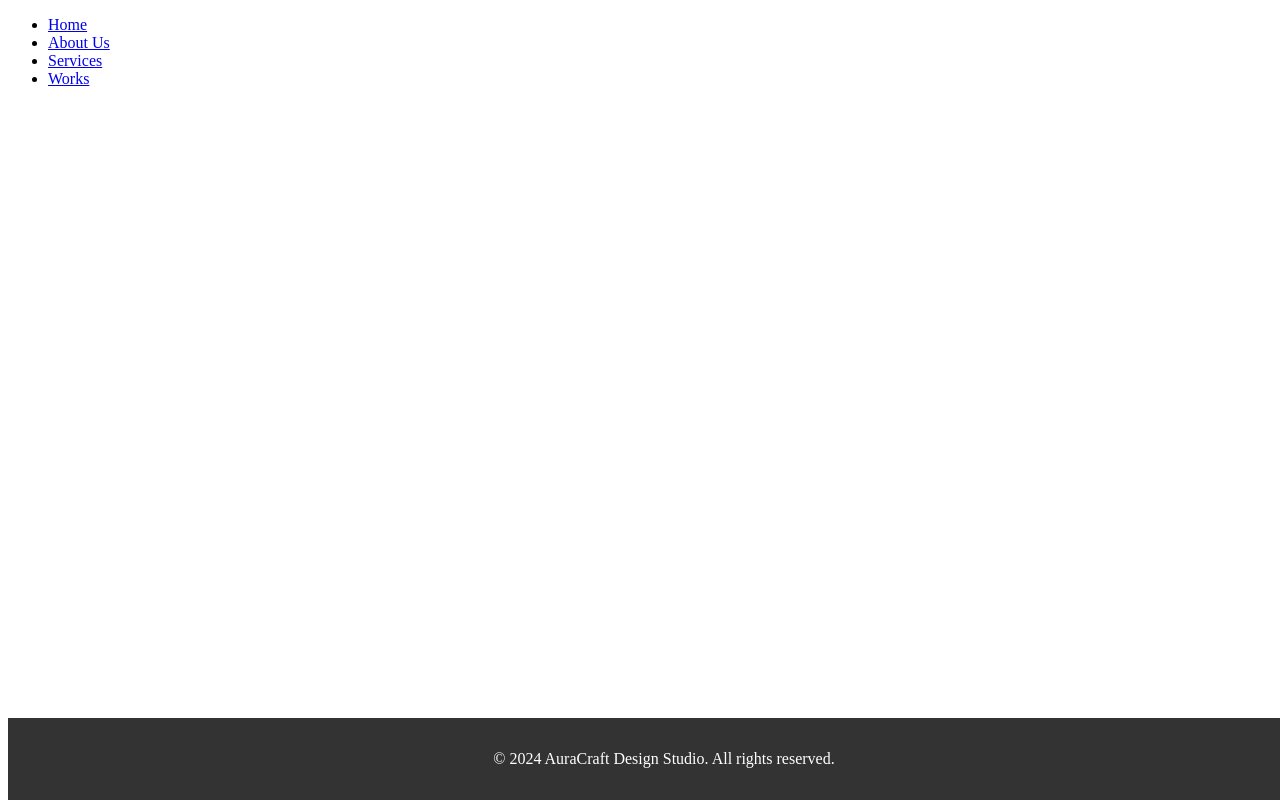
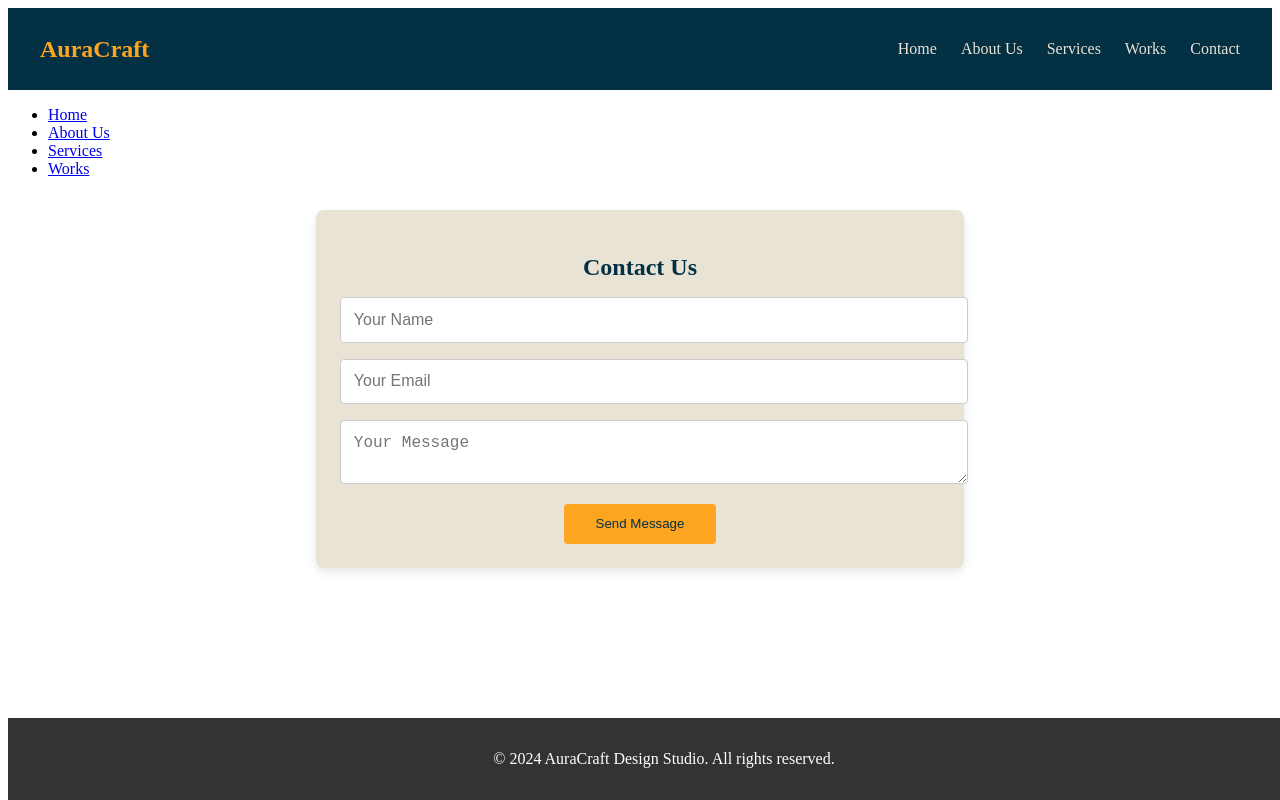
Before and after one commit to sherry-web/AuraCraft-DesignStudio, a React (Create React App) app: page /contact in a window 1280 px wide. Built offline with nearby package versions, Linux system fonts and the light colour scheme.

Commit message:
Fix module resolution for Home component, correct imports in App.js, and ensure directory structure and file paths are consistent. Improved project readiness for user-friendly enhancements.

```diff
--- a/src/App.js
+++ b/src/App.js
@@ -1,14 +1,17 @@
 import React, { useState } from 'react';
 import { BrowserRouter as Router, Route, Routes } from 'react-router-dom';
+import NavBar from './components/NavBar';
 import Login from './components/pages/Login';
+import Home from './components/Home/Home';
 import Dashboard from './components/pages/Dashboard';
 import PrivateRoute from './components/pages/PrivateRoute';
-import Home from './components/Home/Home'; // Import Home properly
 import AboutUs from './components/AboutUs';
 import Services from './components/Services';
 import Works from './components/Works';
+import ContactForm from './components/pages/ContactForm';
 import Footer from './components/Footer';
 import Header from './components/Header';
+
 
 const App = () => {
   const [isAuthenticated, setIsAuthenticated] = useState(false);
@@ -18,18 +21,11 @@ const App = () => {
 
   return (
     <Router>
-      {/* Header is always visible */}
+      <NavBar />
       <Header />
-
-      {/* Application Routes */}
       <Routes>
-        {/* Home page */}
         <Route path="/" element={<Home />} />
-
-        {/* Login page */}
         <Route path="/login" element={<Login onLogin={login} />} />
-
-        {/* Protected route for Dashboard */}
         <Route
           path="/dashboard"
           element={
@@ -38,14 +34,11 @@ const App = () => {
             </PrivateRoute>
           }
         />
-
-        {/* Other pages */}
         <Route path="/about-us" element={<AboutUs />} />
         <Route path="/services" element={<Services />} />
         <Route path="/works" element={<Works />} />
+        <Route path="/contact" element={<ContactForm />} />
       </Routes>
-
-      {/* Footer is always visible */}
       <Footer />
     </Router>
   );
--- /dev/null
+++ b/src/components/NavBar.js
@@ -0,0 +1,20 @@
+import React from 'react';
+import { Link } from 'react-router-dom';
+import './styles/NavBar.css';
+
+const NavBar = () => (
+  <nav className="navbar">
+    <div className="navbar-logo">
+      <Link to="/">AuraCraft</Link>
+    </div>
+    <ul className="navbar-links">
+      <li><Link to="/">Home</Link></li>
+      <li><Link to="/about-us">About Us</Link></li>
+      <li><Link to="/services">Services</Link></li>
+      <li><Link to="/works">Works</Link></li>
+      <li><Link to="/contact">Contact</Link></li>
+    </ul>
+  </nav>
+);
+
+export default NavBar;
--- /dev/null
+++ b/src/components/pages/ContactForm.js
@@ -0,0 +1,55 @@
+import React, { useState } from 'react';
+import '../styles/ContactForm.css';
+
+const ContactForm = () => {
+  const [formData, setFormData] = useState({
+    name: '',
+    email: '',
+    message: '',
+  });
+
+  const handleChange = (e) => {
+    const { name, value } = e.target;
+    setFormData({ ...formData, [name]: value });
+  };
+
+  const handleSubmit = (e) => {
+    e.preventDefault();
+    console.log('Form submitted:', formData);
+    setFormData({ name: '', email: '', message: '' });
+  };
+
+  return (
+    <div className="contact-form-container">
+      <h2>Contact Us</h2>
+      <form onSubmit={handleSubmit} className="contact-form">
+        <input
+          type="text"
+          name="name"
+          placeholder="Your Name"
+          value={formData.name}
+          onChange={handleChange}
+          required
+        />
+        <input
+          type="email"
+          name="email"
+          placeholder="Your Email"
+          value={formData.email}
+          onChange={handleChange}
+          required
+        />
+        <textarea
+          name="message"
+          placeholder="Your Message"
+          value={formData.message}
+          onChange={handleChange}
+          required
+        ></textarea>
+        <button type="submit">Send Message</button>
+      </form>
+    </div>
+  );
+};
+
+export default ContactForm;
--- /dev/null
+++ b/src/components/styles/ContactForm.css
@@ -0,0 +1,39 @@
+.contact-form-container {
+    max-width: 600px;
+    margin: 2rem auto;
+    padding: 1.5rem;
+    background: #E9E3D5;
+    border-radius: 8px;
+    box-shadow: 0 4px 8px rgba(0, 0, 0, 0.1);
+    text-align: center;
+  }
+
+  .contact-form-container h2 {
+    color: #033043;
+    margin-bottom: 1rem;
+  }
+
+  .contact-form input,
+  .contact-form textarea {
+    width: 100%;
+    padding: 0.8rem;
+    margin-bottom: 1rem;
+    border: 1px solid #ccc;
+    border-radius: 4px;
+    font-size: 1rem;
+  }
+
+  .contact-form button {
+    padding: 0.8rem 2rem;
+    background-color: #FDA521;
+    color: #033043;
+    border: none;
+    border-radius: 4px;
+    cursor: pointer;
+    transition: background 0.3s ease;
+  }
+
+  .contact-form button:hover {
+    background-color: #E9E3D5;
+    color: #033043;
+  }
--- /dev/null
+++ b/src/components/styles/NavBar.css
@@ -0,0 +1,31 @@
+.navbar {
+    display: flex;
+    justify-content: space-between;
+    align-items: center;
+    background-color: #033043;
+    padding: 1rem 2rem;
+  }
+
+  .navbar-logo a {
+    color: #FDA521;
+    font-size: 1.5rem;
+    font-weight: bold;
+    text-decoration: none;
+  }
+
+  .navbar-links {
+    list-style: none;
+    display: flex;
+    gap: 1.5rem;
+  }
+
+  .navbar-links li a {
+    color: #E9E3D5;
+    text-decoration: none;
+    font-size: 1rem;
+    transition: color 0.3s ease;
+  }
+
+  .navbar-links li a:hover {
+    color: #FDA521;
+  }
```
